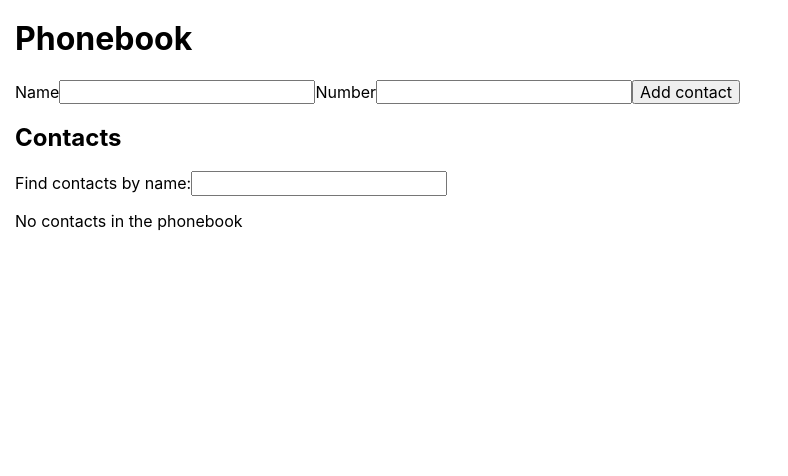
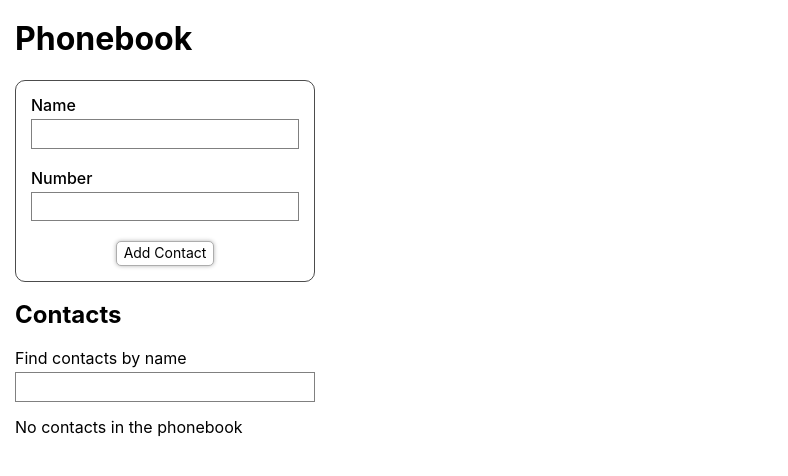
Before and after one commit to dawidmarek95x/goit-react-hw-02-phonebook, a React (Create React App) app: page / in a window 1280 px wide. Shown: the top 476 px of the page, without its empty margins (0-788 px from the left). Built offline with nearby package versions, Linux system fonts and the light colour scheme.

Commit message:
Styles of App elements

```diff
--- a/src/components/ContactElement/ContactElement.jsx
+++ b/src/components/ContactElement/ContactElement.jsx
@@ -1,13 +1,20 @@
 import styles from './ContactElement.module.scss';
 
 export const ContactElement = ({id, name, number, deleteContact}) => {
-  const {item} = styles;
+  const {item, btn, link, wrapper} = styles;
 
   return (
     <>
       <li className={item}>
-        {name}: {number}
-        <button type="button" onClick={() => deleteContact(id)}></button>
+        <div className={wrapper}>
+          {name}: {number}
+          <a className={link} href={`tel:${number}`}> </a>
+          <button
+            className={btn}
+            type="button"
+            onClick={() => deleteContact(id)}>
+          </button>
+        </div>
       </li>
     </>
   )
--- a/src/components/ContactElement/ContactElement.module.scss
+++ b/src/components/ContactElement/ContactElement.module.scss
@@ -1,3 +1,36 @@
 .item {
-  font-size: 16px;
+  &:not(:last-child) {
+    margin-bottom: 5px;
+  }
 }
+
+.wrapper {
+  display: flex;
+  align-items: center;
+}
+
+.btn {
+  width: 18px;
+  height: 18px;
+  margin-left: 5px;
+  border: 1px solid rgb(49, 49, 49);
+  border-radius: 50%;
+  background-image: url("./images/cross.svg");
+  background-repeat: no-repeat;
+  background-position: center;
+  background-size: 8px;
+
+  &:hover {
+    background-color: rgb(245, 108, 108);
+  }
+}
+
+.link {
+  @extend .btn;
+  background-image: url("./images/phone.svg");
+  background-size: 10px;
+
+  &:hover {
+    background-color: rgb(119, 245, 108);
+  }
+}
--- a/src/components/ContactForm/ContactForm.jsx
+++ b/src/components/ContactForm/ContactForm.jsx
@@ -1,10 +1,13 @@
 import React, { Component } from "react";
+import styles from './ContactForm.module.scss';
+
+const INITIAL_STATE = {
+  name: '',
+  number: '',
+}
 
 export class ContactForm extends Component {
-  state = {
-    name: '',
-    number: '',
-  }
+  state = {...INITIAL_STATE}
 
   handleChange = evt => {
     const {name, value} = evt.target;
@@ -14,17 +17,19 @@ export class ContactForm extends Component {
   handleSubmit = evt => {
     evt.preventDefault();
     this.props.setContacts(this.state);
-    evt.target.reset();
+    this.setState({...INITIAL_STATE});
   }
 
   render() {
     const {name, number} = this.state;
+    const {form, label, input, btn} = styles;
 
     return (
-      <form onSubmit={this.handleSubmit}>
-        <label>
+      <form className={form} onSubmit={this.handleSubmit}>
+        <label className={label}>
           Name
           <input
+            className={input}
             type="text"
             name="name"
             pattern="^[a-zA-Za-яА-Я]+(([' -][a-zA-Za-яА-Я ])?[a-zA-Za-яА-Я]*)*$"
@@ -34,9 +39,10 @@ export class ContactForm extends Component {
             onChange={this.handleChange}
           />
         </label>
-        <label>
+        <label className={label}>
           Number
           <input
+            className={input}
             type="tel"
             name="number"
             pattern="\+?\d{1,4}?[-.\s]?\(?\d{1,3}?\)?[-.\s]?\d{1,4}[-.\s]?\d{1,4}[-.\s]?\d{1,9}"
@@ -47,7 +53,7 @@ export class ContactForm extends Component {
           />
         </label>
 
-        <button type="submit">Add contact</button>
+        <button className={btn} type="submit">Add contact</button>
       </form>
     )
   }
--- /dev/null
+++ b/src/components/ContactForm/ContactForm.module.scss
@@ -0,0 +1,67 @@
+.form {
+  display: flex;
+  flex-direction: column;
+  max-width: 300px;
+  width: 100%;
+  padding: 15px;
+  border: 1px solid rgba(0,0,0,0.7);
+  border-radius: 10px;
+
+  &:hover {
+    box-shadow: 0px 0px 4px 0px rgba(0,0,0,0.7);
+    -webkit-box-shadow: 0px 0px 4px 0px rgba(0,0,0,0.7);
+    -moz-box-shadow: 0px 0px 4px 0px rgba(0,0,0,0.7);
+  }
+}
+
+.label {
+  display: flex;
+  flex-direction: column;
+  margin-bottom: 20px;
+  font-weight: 500;
+}
+
+.input {
+  font-size: 14px;
+  margin-top: 5px;
+  padding: 5px;
+  border: 1px solid gray;
+  outline: none;
+  line-height: 1.25;
+
+  &:hover {
+    border-color:rgb(80, 80, 80);
+  }
+
+  &:focus {
+    border-color:rgb(45, 159, 163);
+    box-shadow: 0px 0px 4px 0px rgba(45, 159, 163,0.7);
+    -webkit-box-shadow: 0px 0px 4px 0px rgba(45, 159, 163,0.7);
+    -moz-box-shadow: 0px 0px 4px 0px rgba(45, 159, 163,0.7);
+    transition: border-color 600ms, box-shadow 600ms;
+  }
+}
+
+.btn {
+  max-width: 120px;
+  margin: 0 auto;
+  padding: 3px 7px;
+  border: 1px solid rgb(173, 173, 173);
+  border-radius: 5px;
+  font-size: 14px;
+  text-transform: capitalize;
+  background-color: rgb(255, 255, 255);
+  box-shadow: 0px 0px 4px 0px rgba(0,0,0,0.3);
+  -webkit-box-shadow: 0px 0px 4px 0px rgba(0,0,0,0.3);
+  -moz-box-shadow: 0px 0px 4px 0px rgba(0,0,0,0.3);
+  transition: border-color 1200ms, background-color 1200ms;
+
+  &:hover {
+    border-color: rgb(118, 194, 197);
+    background-color: rgb(118, 194, 197);
+    box-shadow: 0px 0px 4px 0px rgba(118, 194, 197,0.7);
+    -webkit-box-shadow: 0px 0px 4px 0px rgba(118, 194, 197,0.7);
+    -moz-box-shadow: 0px 0px 4px 0px rgba(118, 194, 197,0.7);
+    transition: border-color 600ms, background-color 600ms, box-shadow 600ms;
+  }
+}
--- a/src/components/ContactList/ContactList.module.scss
+++ b/src/components/ContactList/ContactList.module.scss
@@ -1,5 +1,6 @@
 .list {
   font-size: 16px;
+  line-height: 1.25;
 }
 
 .info {
--- a/src/components/Filter/Filter.jsx
+++ b/src/components/Filter/Filter.jsx
@@ -1,14 +1,14 @@
 import styles from './Filter.module.scss';
 
 export const Filter = ({setFilter}) => {
-  const {filterInput} = styles;
+  const {label, input} = styles;
 
   return (
     <>
-      <label>
-        Find contacts by name:
+      <label className={label}>
+        Find contacts by name
         <input
-          className={filterInput}
+          className={input}
           type="text"
           onChange={setFilter}
         />
--- a/src/components/Filter/Filter.module.scss
+++ b/src/components/Filter/Filter.module.scss
@@ -1,3 +1,27 @@
-.filterInput {
+.label {
+  display: flex;
+  flex-direction: column;
+  max-width: 300px;
   font-size: 16px;
 }
+
+.input {
+  font-size: 14px;
+  margin-top: 5px;
+  padding: 5px;
+  border: 1px solid gray;
+  outline: none;
+  line-height: 1.25;
+
+  &:hover {
+    border-color:rgb(80, 80, 80);
+  }
+
+  &:focus {
+    border-color:rgb(45, 159, 163);
+    box-shadow: 0px 0px 4px 0px rgba(45, 159, 163,0.7);
+    -webkit-box-shadow: 0px 0px 4px 0px rgba(45, 159, 163,0.7);
+    -moz-box-shadow: 0px 0px 4px 0px rgba(45, 159, 163,0.7);
+    transition: border-color 600ms, box-shadow 600ms;
+  }
+}
```
Also changed, not shown: src/components/ContactElement/images/cross.svg (added), src/components/ContactElement/images/phone.svg (added).
